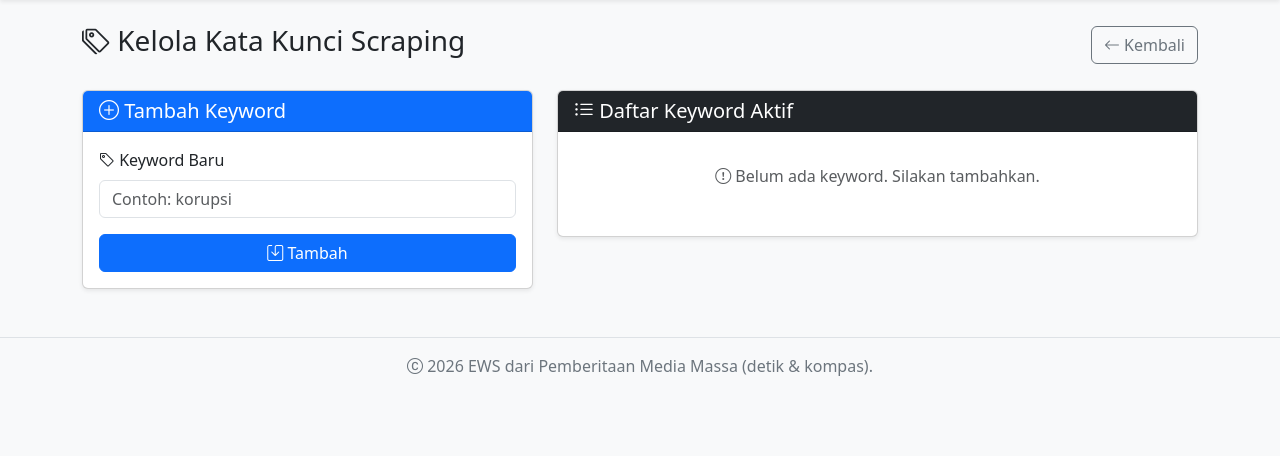
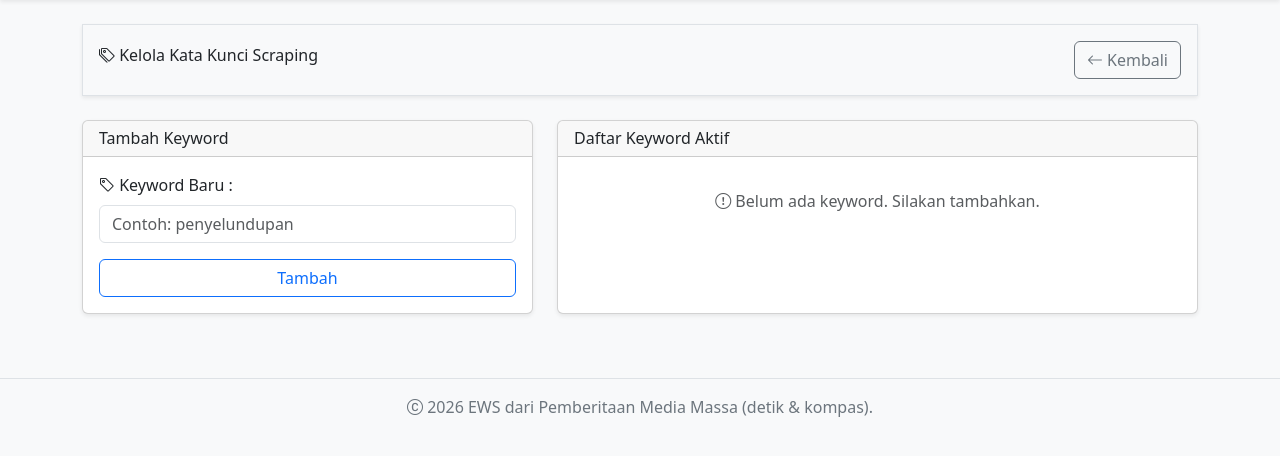
Before and after one commit to rabapu/scraping, a Flask app: template app/templates/keywords.html in a window 1280 px wide. Shown: the part 56-512 px from the top of the page. Run offline with Flask 3, Linux system fonts and the light colour scheme; the template is opened without the code that fills it: values that come from a table or form of the project are taken from there, others are empty.

Commit message:
keywordupdate

```diff
--- a/app/templates/keywords.html
+++ b/app/templates/keywords.html
@@ -2,32 +2,32 @@
 {% block title %}Kelola Keyword - EWS Pemberitaan Media Massa{% endblock %}
 
 {% block content %}
-<div class="d-flex justify-content-between align-items-center mb-4">
-    <h1 class="h3"><i class="bi bi-tags"></i> Kelola Kata Kunci Scraping</h1>
+<div class="d-flex justify-content-between align-items-center mb-4 border p-3 shadow-sm">
+    <h6 class="h6"><i class="bi bi-tags"></i> Kelola Kata Kunci Scraping</h6>
     <a href="{{ url_for('berita.index') }}" class="btn btn-outline-secondary">
         <i class="bi bi-arrow-left"></i> Kembali
     </a>
 </div>
 
 <div class="row">
-    <div class="col-md-5">
-        <div class="card shadow-sm">
-            <div class="card-header bg-primary text-white">
-                <h5 class="mb-0"><i class="bi bi-plus-circle"></i> Tambah Keyword</h5>
+    <div class="col-12 col-md-5 mb-3">
+        <div class="card shadow-sm h-100">
+            <div class="card-header">
+                <h6 class="mb-0">Tambah Keyword</h6>
             </div>
             <div class="card-body">
                 <form method="POST">
                     {{ form.hidden_tag() }}
                     <div class="mb-3">
-                        <label for="keyword" class="form-label"><i class="bi bi-tag"></i> Keyword Baru</label>
-                        {{ form.keyword(class="form-control", id="keyword", placeholder="Contoh: korupsi") }}
+                        <label for="keyword" class="form-label"><i class="bi bi-tag"></i> Keyword Baru :</label>
+                        {{ form.keyword(class="form-control", id="keyword", placeholder="Contoh: penyelundupan") }}
                         {% for error in form.keyword.errors %}
                             <div class="text-danger small"><i class="bi bi-exclamation-triangle"></i> {{ error }}</div>
                         {% endfor %}
                     </div>
                     <div class="d-grid">
-                        <button type="submit" class="btn btn-primary">
-                            <i class="bi bi-save"></i> Tambah
+                        <button type="submit" class="btn btn-outline-primary">
+                            Tambah
                         </button>
                     </div>
                 </form>
@@ -35,20 +35,20 @@
         </div>
     </div>
 
-    <div class="col-md-7">
-        <div class="card shadow-sm">
-            <div class="card-header bg-dark text-white">
-                <h5 class="mb-0"><i class="bi bi-list-ul"></i> Daftar Keyword Aktif</h5>
+    <div class="col-12 col-md-7 mb-3">
+        <div class="card shadow-sm h-100">
+            <div class="card-header">
+                <h6 class="mb-0">Daftar Keyword Aktif</h6>
             </div>
             <div class="card-body">
                 {% if keywords %}
                 <div class="table-responsive">
-                    <table class="table table-sm table-hover">
+                    <table class="table table-sm fs-8">
                         <thead class="table-light">
                             <tr>
-                                <th><i class="bi bi-tag"></i> Keyword</th>
-                                <th><i class="bi bi-calendar3"></i> Tanggal Ditambahkan</th>
-                                <th width="100"><i class="bi bi-gear"></i> Aksi</th>
+                                <th>Keyword</th>
+                                <th>Tanggal Ditambahkan</th>
+                                <th width="100">Aksi</th>
                             </tr>
                         </thead>
                         <tbody>
@@ -59,9 +59,9 @@
                                 <td>
                                     <form action="{{ url_for('keywords.delete_keyword', id=kw.id) }}" method="POST" style="display:inline;">
                                         <input type="hidden" name="csrf_token" value="{{ csrf_token() }}">
-                                        <button type="submit" class="btn btn-sm btn-danger"
+                                        <button type="submit" class="btn btn-sm btn-outline-danger"
                                                 onclick="return confirm('Yakin hapus keyword {{ kw.keyword }}?')">
-                                            <i class="bi bi-trash"></i> Hapus
+                                            <i class="bi bi-trash"></i>
                                         </button>
                                     </form>
                                 </td>
```
